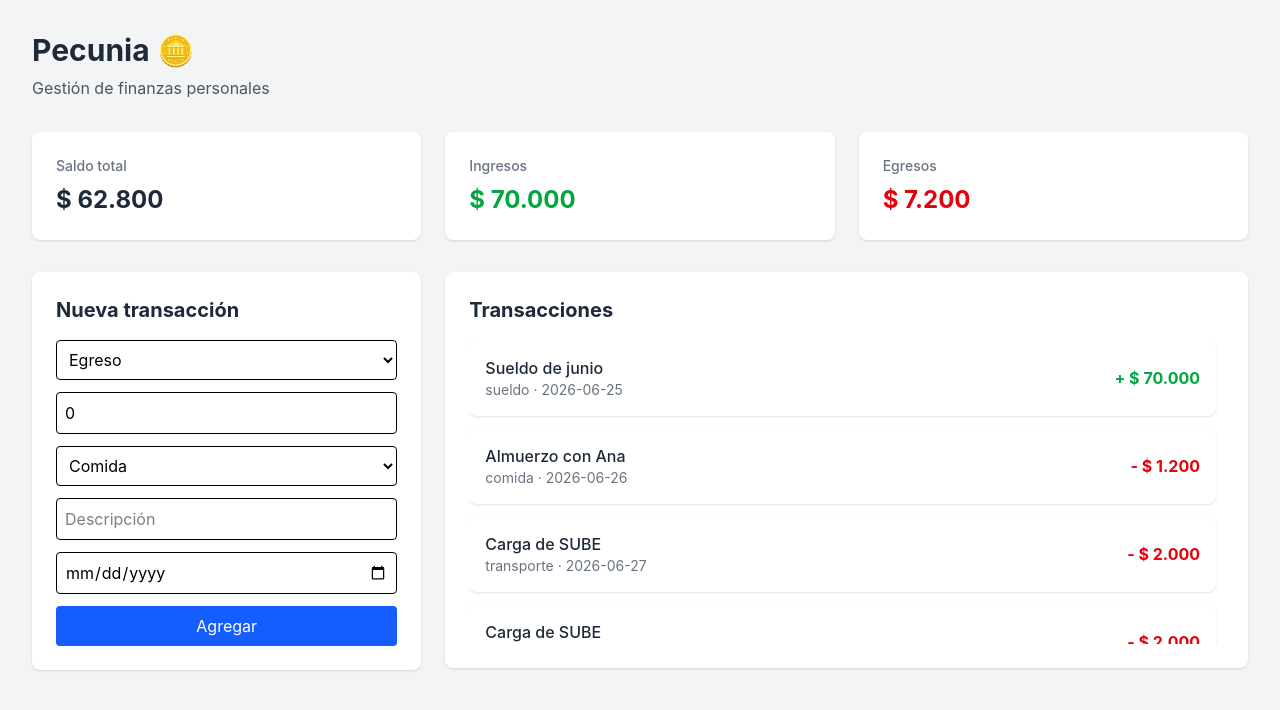
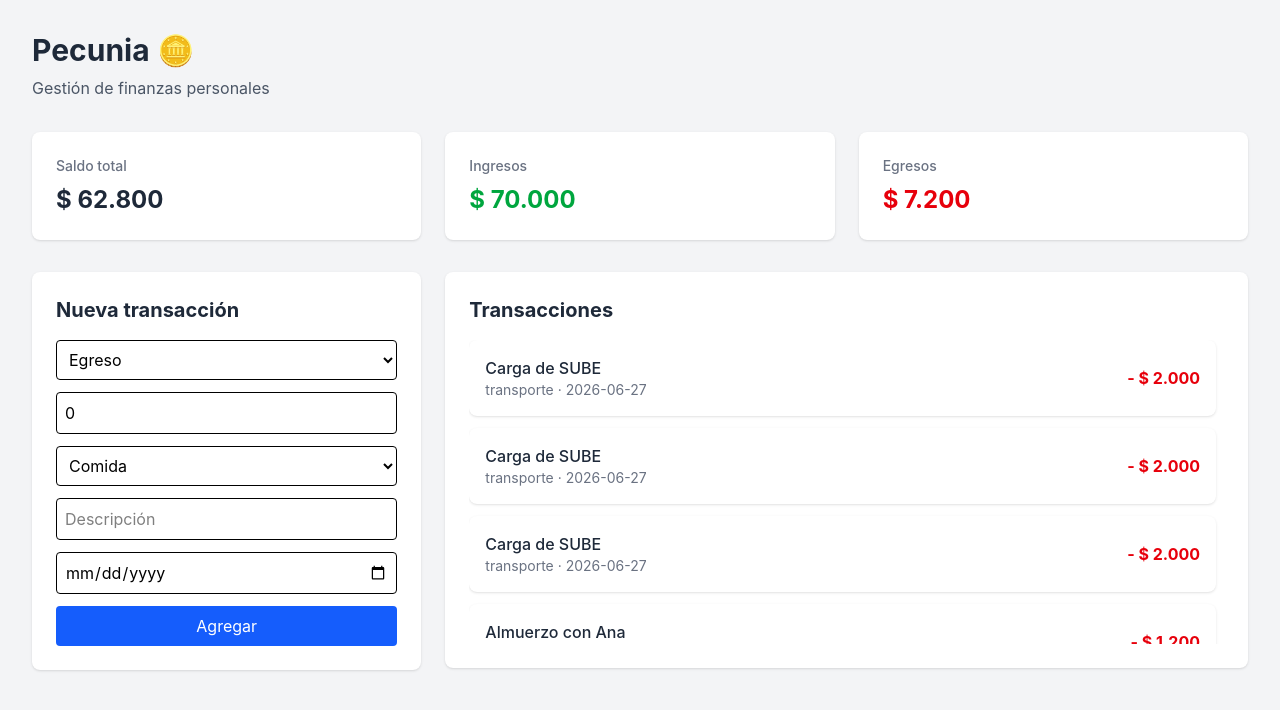
Before and after one commit to Mtronc97/pecunia, a Vue app in the folder client/: page / in a window 1280 px wide. Shown: the top 710 px of the page. Built offline with nearby package versions, Linux system fonts and the light colour scheme.

Commit message:
feat: funcionalidad ordenamiento de los items de las trasacciones

```diff
--- a/client/src/App.vue
+++ b/client/src/App.vue
@@ -65,6 +65,10 @@ const balance = computed(() => totalIncome.value - totalExpense.value);
 function handleAddTransaction(transaction: Transaction) {
   transactions.value.push(transaction);
 }
+
+const sortedTransactions = computed(() =>
+  [...transactions.value].sort((a, b) => b.date.localeCompare(a.date))
+);
 </script>
 
 <template>
@@ -83,7 +87,7 @@ function handleAddTransaction(transaction: Transaction) {
         <TransactionForm @add-transaction="handleAddTransaction" />
       </div>
       <div class="md:col-span-2 h-full">
-        <TransactionList :transactions="transactions" />
+        <TransactionList :transactions="sortedTransactions" />
       </div>
     </div>
   </div>
```
